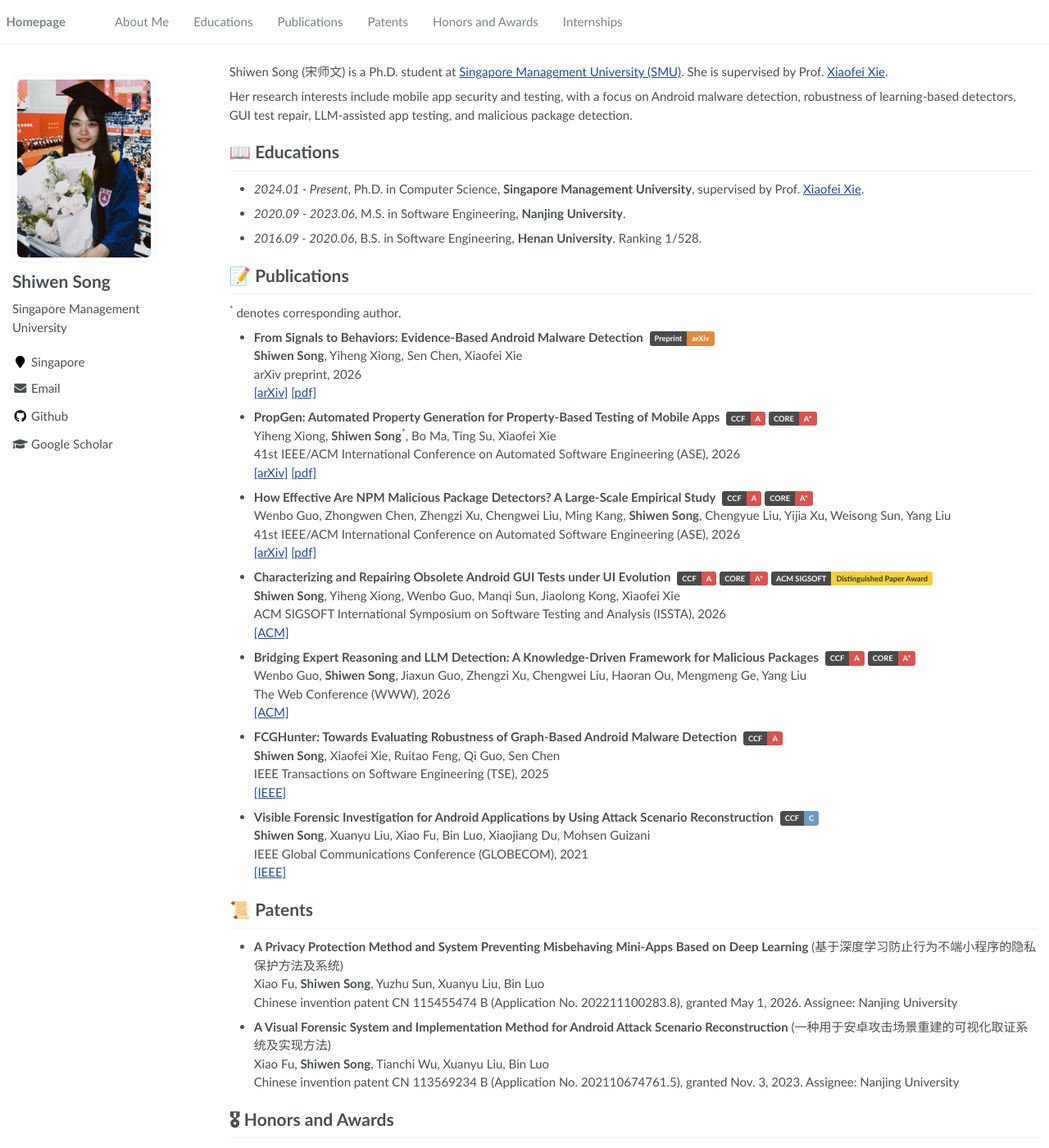
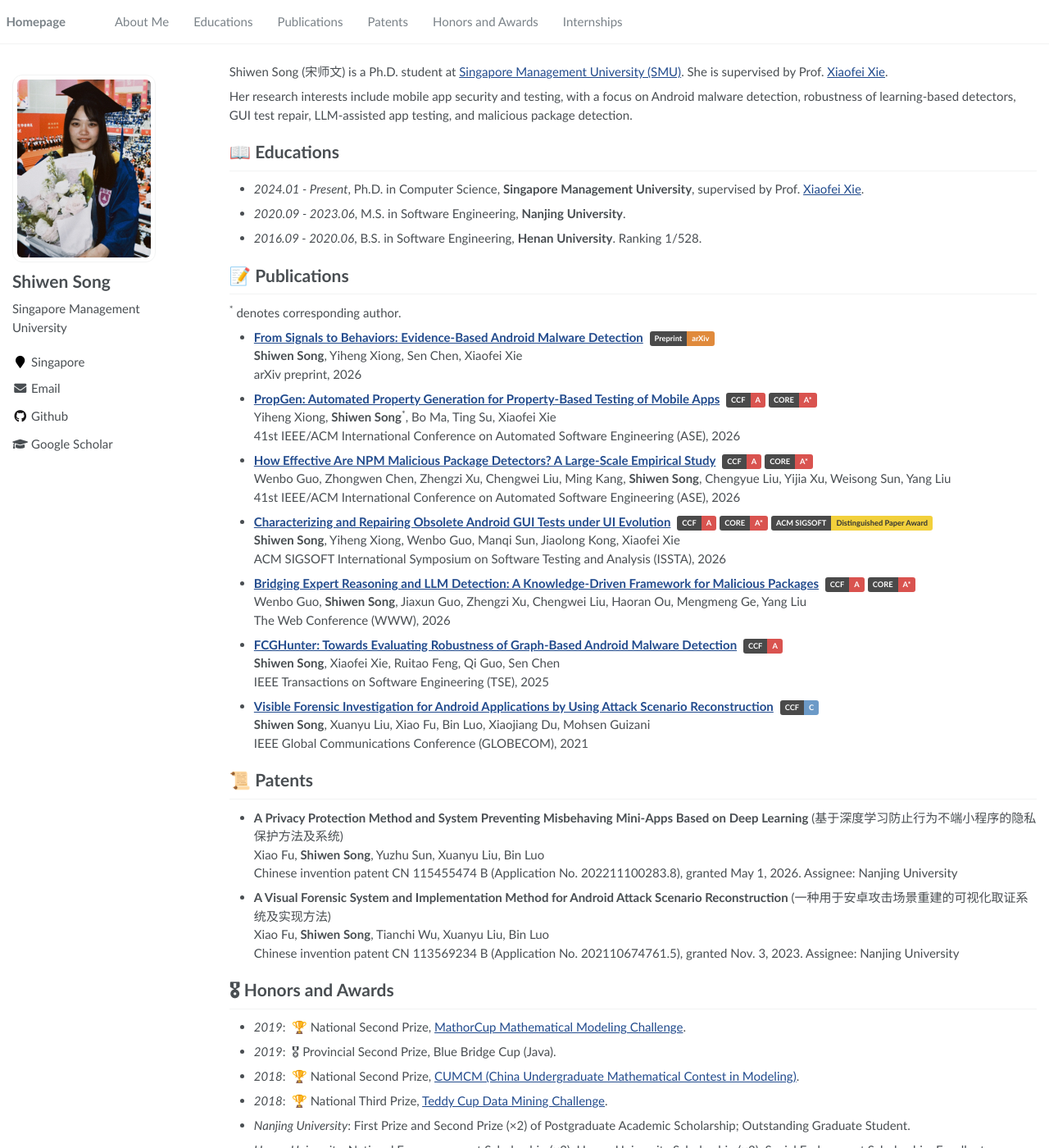
Before and after one commit to shiwen-song/shiwen-song.github.io, a Jekyll site: the page built from _pages/about.md, in a window 1280 px wide and 1400 px high. Shown: the whole window at 82% size. Built offline with Jekyll 4.4.1, drawn with Linux system fonts in a browser that asks for light colours.

Commit message:
Make publication titles links, drop link buttons
Co-Authored-By: Claude Sonnet 5.5 <noreply@anthropic.com>

```diff
--- a/_pages/about.md
+++ b/_pages/about.md
@@ -29,40 +29,33 @@ Her research interests include mobile app security and testing, with a focus on
 # 📝 Publications
 <sup>&#42;</sup> denotes corresponding author.
 
-- **From Signals to Behaviors: Evidence-Based Android Malware Detection** <span class="bdg"><span class="l">Preprint</span><span class="o">arXiv</span></span>
+- **[From Signals to Behaviors: Evidence-Based Android Malware Detection](https://arxiv.org/abs/2607.23272)** <span class="bdg"><span class="l">Preprint</span><span class="o">arXiv</span></span>
   **Shiwen Song**, Yiheng Xiong, Sen Chen, Xiaofei Xie<br>
-  arXiv preprint, 2026<br>
-  [[arXiv]](https://arxiv.org/abs/2607.23272) [[pdf]](https://arxiv.org/pdf/2607.23272)
+  arXiv preprint, 2026
 
-- **PropGen: Automated Property Generation for Property-Based Testing of Mobile Apps** <span class="bdg"><span class="l">CCF</span><span class="r">A</span></span><span class="bdg"><span class="l">CORE</span><span class="r">A*</span></span>
+- **[PropGen: Automated Property Generation for Property-Based Testing of Mobile Apps](https://arxiv.org/abs/2604.13463)** <span class="bdg"><span class="l">CCF</span><span class="r">A</span></span><span class="bdg"><span class="l">CORE</span><span class="r">A*</span></span>
   Yiheng Xiong, **Shiwen Song**<sup>&#42;</sup>, Bo Ma, Ting Su, Xiaofei Xie<br>
-  41st IEEE/ACM International Conference on Automated Software Engineering (ASE), 2026<br>
-  [[arXiv]](https://arxiv.org/abs/2604.13463) [[pdf]](https://arxiv.org/pdf/2604.13463)
+  41st IEEE/ACM International Conference on Automated Software Engineering (ASE), 2026
 
-- **How Effective Are NPM Malicious Package Detectors? A Large-Scale Empirical Study** <span class="bdg"><span class="l">CCF</span><span class="r">A</span></span><span class="bdg"><span class="l">CORE</span><span class="r">A*</span></span>
+- **[How Effective Are NPM Malicious Package Detectors? A Large-Scale Empirical Study](https://arxiv.org/abs/2603.27549)** <span class="bdg"><span class="l">CCF</span><span class="r">A</span></span><span class="bdg"><span class="l">CORE</span><span class="r">A*</span></span>
   Wenbo Guo, Zhongwen Chen, Zhengzi Xu, Chengwei Liu, Ming Kang, **Shiwen Song**, Chengyue Liu, Yijia Xu, Weisong Sun, Yang Liu<br>
-  41st IEEE/ACM International Conference on Automated Software Engineering (ASE), 2026<br>
-  [[arXiv]](https://arxiv.org/abs/2603.27549) [[pdf]](https://arxiv.org/pdf/2603.27549)
+  41st IEEE/ACM International Conference on Automated Software Engineering (ASE), 2026
 
-- **Characterizing and Repairing Obsolete Android GUI Tests under UI Evolution** <span class="bdg"><span class="l">CCF</span><span class="r">A</span></span><span class="bdg"><span class="l">CORE</span><span class="r">A*</span></span><span class="bdg"><span class="l">ACM SIGSOFT</span><span class="g">Distinguished Paper Award</span></span>
+- **[Characterizing and Repairing Obsolete Android GUI Tests under UI Evolution](https://doi.org/10.1145/3832300)** <span class="bdg"><span class="l">CCF</span><span class="r">A</span></span><span class="bdg"><span class="l">CORE</span><span class="r">A*</span></span><span class="bdg"><span class="l">ACM SIGSOFT</span><span class="g">Distinguished Paper Award</span></span>
   **Shiwen Song**, Yiheng Xiong, Wenbo Guo, Manqi Sun, Jiaolong Kong, Xiaofei Xie<br>
-  ACM SIGSOFT International Symposium on Software Testing and Analysis (ISSTA), 2026<br>
-  [[ACM]](https://doi.org/10.1145/3832300)
+  ACM SIGSOFT International Symposium on Software Testing and Analysis (ISSTA), 2026
 
-- **Bridging Expert Reasoning and LLM Detection: A Knowledge-Driven Framework for Malicious Packages** <span class="bdg"><span class="l">CCF</span><span class="r">A</span></span><span class="bdg"><span class="l">CORE</span><span class="r">A*</span></span>
+- **[Bridging Expert Reasoning and LLM Detection: A Knowledge-Driven Framework for Malicious Packages](https://doi.org/10.1145/3774904.3792083)** <span class="bdg"><span class="l">CCF</span><span class="r">A</span></span><span class="bdg"><span class="l">CORE</span><span class="r">A*</span></span>
   Wenbo Guo, **Shiwen Song**, Jiaxun Guo, Zhengzi Xu, Chengwei Liu, Haoran Ou, Mengmeng Ge, Yang Liu<br>
-  The Web Conference (WWW), 2026<br>
-  [[ACM]](https://doi.org/10.1145/3774904.3792083)
+  The Web Conference (WWW), 2026
 
-- **FCGHunter: Towards Evaluating Robustness of Graph-Based Android Malware Detection** <span class="bdg"><span class="l">CCF</span><span class="r">A</span></span>
+- **[FCGHunter: Towards Evaluating Robustness of Graph-Based Android Malware Detection](https://doi.org/10.1109/TSE.2025.3626788)** <span class="bdg"><span class="l">CCF</span><span class="r">A</span></span>
   **Shiwen Song**, Xiaofei Xie, Ruitao Feng, Qi Guo, Sen Chen<br>
-  IEEE Transactions on Software Engineering (TSE), 2025<br>
-  [[IEEE]](https://doi.org/10.1109/TSE.2025.3626788)
+  IEEE Transactions on Software Engineering (TSE), 2025
 
-- **Visible Forensic Investigation for Android Applications by Using Attack Scenario Reconstruction** <span class="bdg"><span class="l">CCF</span><span class="c">C</span></span>
+- **[Visible Forensic Investigation for Android Applications by Using Attack Scenario Reconstruction](https://doi.org/10.1109/GLOBECOM46510.2021.9685748)** <span class="bdg"><span class="l">CCF</span><span class="c">C</span></span>
   **Shiwen Song**, Xuanyu Liu, Xiao Fu, Bin Luo, Xiaojiang Du, Mohsen Guizani<br>
-  IEEE Global Communications Conference (GLOBECOM), 2021<br>
-  [[IEEE]](https://doi.org/10.1109/GLOBECOM46510.2021.9685748)
+  IEEE Global Communications Conference (GLOBECOM), 2021
 
 # 📜 Patents
 - **A Privacy Protection Method and System Preventing Misbehaving Mini-Apps Based on Deep Learning** (基于深度学习防止行为不端小程序的隐私保护方法及系统)
```
